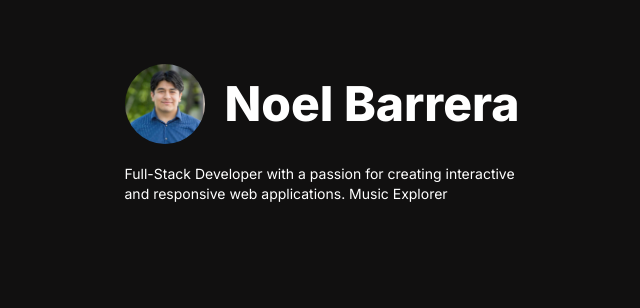
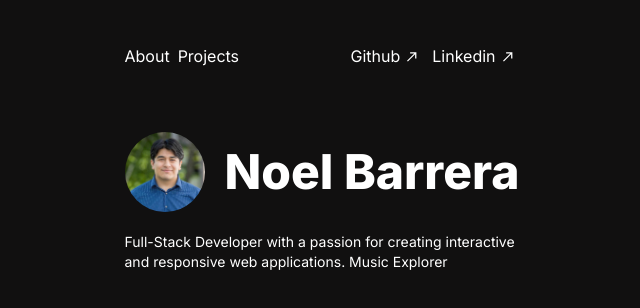
Before and after one commit to noelbarrera/portfolio, a Next.js app: page / in a window 1280 px wide. Shown: the top 308 px of the page, without its empty margins (318-958 px from the left). Built offline with nearby package versions, Linux system fonts and the light colour scheme.

Commit message:
wip: styling nav

```diff
--- a/app/page.tsx
+++ b/app/page.tsx
@@ -1,8 +1,10 @@
 import HeroSection from "@/components/HeroSection";
+import Navbar from "@/components/Navbar";
 
 export default function Home() {
   return (
   <main className="flex justify-start container w-min min-h-screen mx-auto flex-col">
+    <Navbar/>
     <HeroSection/>
     </main>
   );
--- /dev/null
+++ b/components/Navbar.tsx
@@ -0,0 +1,52 @@
+import Link from "next/link";
+import React from "react";
+import LinkIcon from "../public/link-arrow.svg.svg";
+import Image from "next/image";
+
+const Navbar = () => {
+  return (
+    <nav className="flex flex-row justify-between text-white mt-11">
+      <ul className="flex flex-row">
+        <li className="mr-2">
+          <Link href="/">About</Link>
+        </li>
+        <li>
+          <Link href="/">Projects</Link>
+        </li>
+      </ul>
+
+      <ul className="flex flex-row">
+        <li className="mr-2">
+          <Link className=" flex flex-row" href="/">
+            Github
+            <svg
+              className="fill-current text-white self-center"
+              xmlns="http://www.w3.org/2000/svg"
+              height="15"
+              viewBox="0 -960 960 960"
+              width="24"
+            >
+              <path d="m216-160-56-56 464-464H360v-80h400v400h-80v-264L216-160Z" />
+            </svg>
+          </Link>
+        </li>
+        <li>
+          <Link className="flex flex-row" href="www.linkedin.com/in/noel-barrera" passHref={true}>
+            Linkedin
+            <svg
+              className="fill-current text-white self-center"
+              xmlns="http://www.w3.org/2000/svg"
+              height="15"
+              viewBox="0 -960 960 960"
+              width="24"
+            >
+              <path d="m216-160-56-56 464-464H360v-80h400v400h-80v-264L216-160Z" />
+            </svg>
+          </Link>
+        </li>
+      </ul>
+    </nav>
+  );
+};
+
+export default Navbar;
```
Also changed, not shown: public/link-arrow.svg.svg (added).
